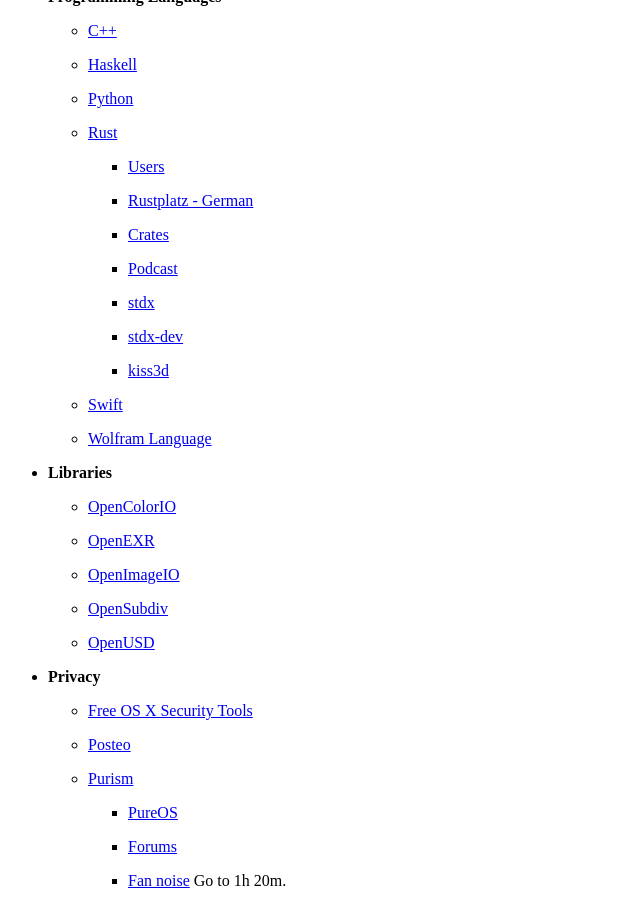
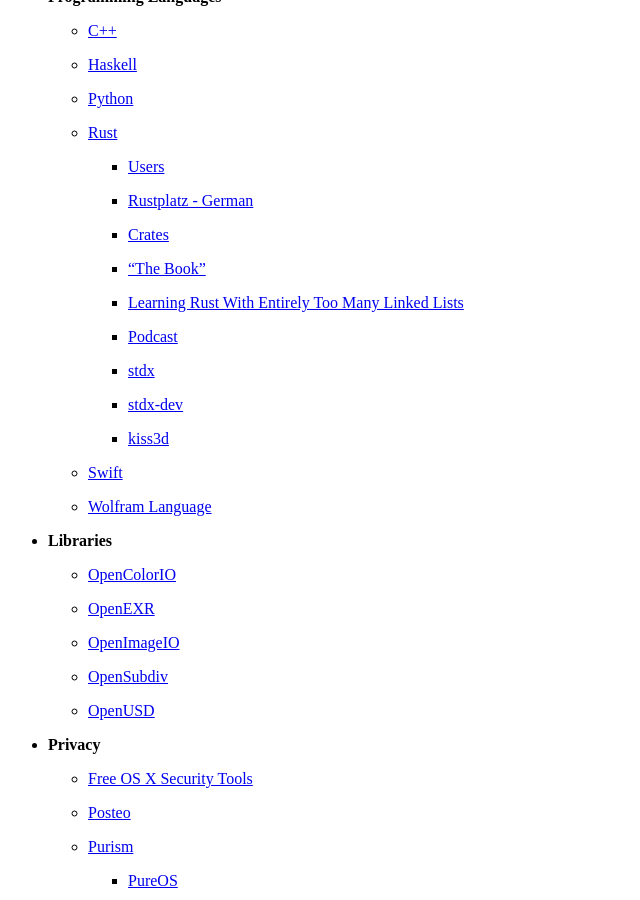
Before and after one commit to wahn/jan_walter_org, a Jekyll site: the page built from links/index.md, in a window 1280 px wide and 900 px high, scrolled down 3185 px. Shown: the whole window, without its empty margins (0-640 px from the left). Built offline with Jekyll 4.4.1, drawn with Linux system fonts in a browser that asks for light colours; Markdown is read by kramdown in place of the engine named in the settings.

Commit message:
Add wo links for Rust books.

```diff
--- a/links/index.md
+++ b/links/index.md
@@ -199,6 +199,10 @@
 
         + [Crates](https://crates.io)
 
+        + ["The Book"](https://doc.rust-lang.org/book)
+
+        + [Learning Rust With Entirely Too Many Linked Lists](http://cglab.ca/~abeinges/blah/too-many-lists/book)
+
         + [Podcast](http://www.newrustacean.com)
 
         <!--- + [rust-bindgen](https://github.com/crabtw/rust-bindgen) -->
```
